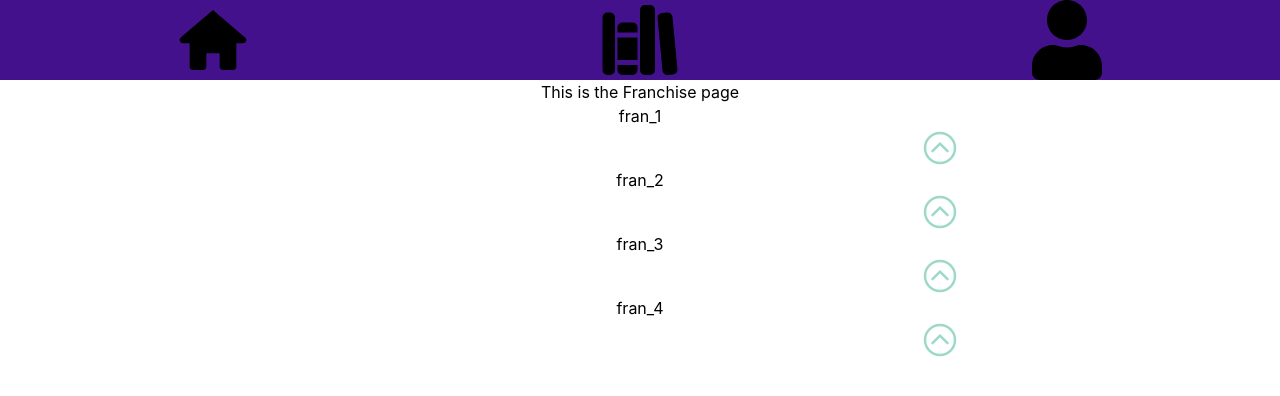
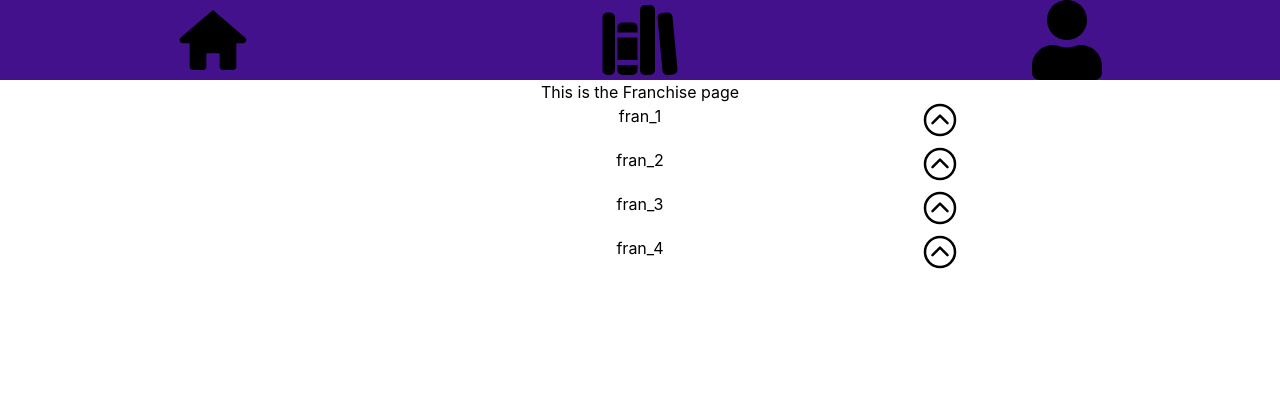
Before and after one commit to seasharpu/gamemoviedbfrontend, a React (Create React App) app: page /franchise in a window 1280 px wide. Shown: the top 396 px of the page. Built offline with nearby package versions, Linux system fonts and the light colour scheme; the HTML template or start-up script is replaced by a standard one.

Commit message:
styling and comments, animation to-do

```diff
--- a/src/components/molecules/Dropdown.tsx
+++ b/src/components/molecules/Dropdown.tsx
@@ -19,17 +19,20 @@ export const Dropdown = ({ dropped_elements, dropped_down, styling }: {
 
     return (
         <div className={`${styling}`}>
-            <div className="flex flex-col items-end w-full">
+            <div className="flex flex-col items-end w-full h-0">
                 <motion.button
                     whileHover={{
                         scale: 1.2,
                         transition: { duration: 0.2 },
                     }}
                     >
-                <IoChevronDownCircleOutline onClick={toggleVisibility} className={`w-10 h-10 text-green transition-all ${isVisible ? "rotate-0" : "rotate-180"}`}></IoChevronDownCircleOutline>
+                    <IoChevronDownCircleOutline
+                        onClick={toggleVisibility}
+                        className={`w-10 h-10 relative -top-7 text-black transition-all ${isVisible ? "rotate-0" : "rotate-180"}`}
+                    ></IoChevronDownCircleOutline>
                 </motion.button>
             </div>
-            <div className={`w-full  ${isVisible ? "opacity-100 h-auto" : "opacity-0 h-0"}`}>
+            <div className={`w-full pt-5 ${isVisible ? "opacity-100 h-auto" : "opacity-0 h-0"}`}>
                 {dropped_elements}
             </div>
         </div>
--- a/src/pages/Franchise.tsx
+++ b/src/pages/Franchise.tsx
@@ -3,6 +3,9 @@ import { useState } from "react";
 
 export default function Franchise() {
 
+  //dropDownData will need to be an array with boolean connected with the number of
+  //dropdowns on the page to make the animation work properly
+  //between the component and the page it's on
   const [dropdownData, setDropdownData] = useState(false)
 
   //an example of a structure <Dropdown/> works with
```
Lines whose indentation alone changed are shown as unchanged.
